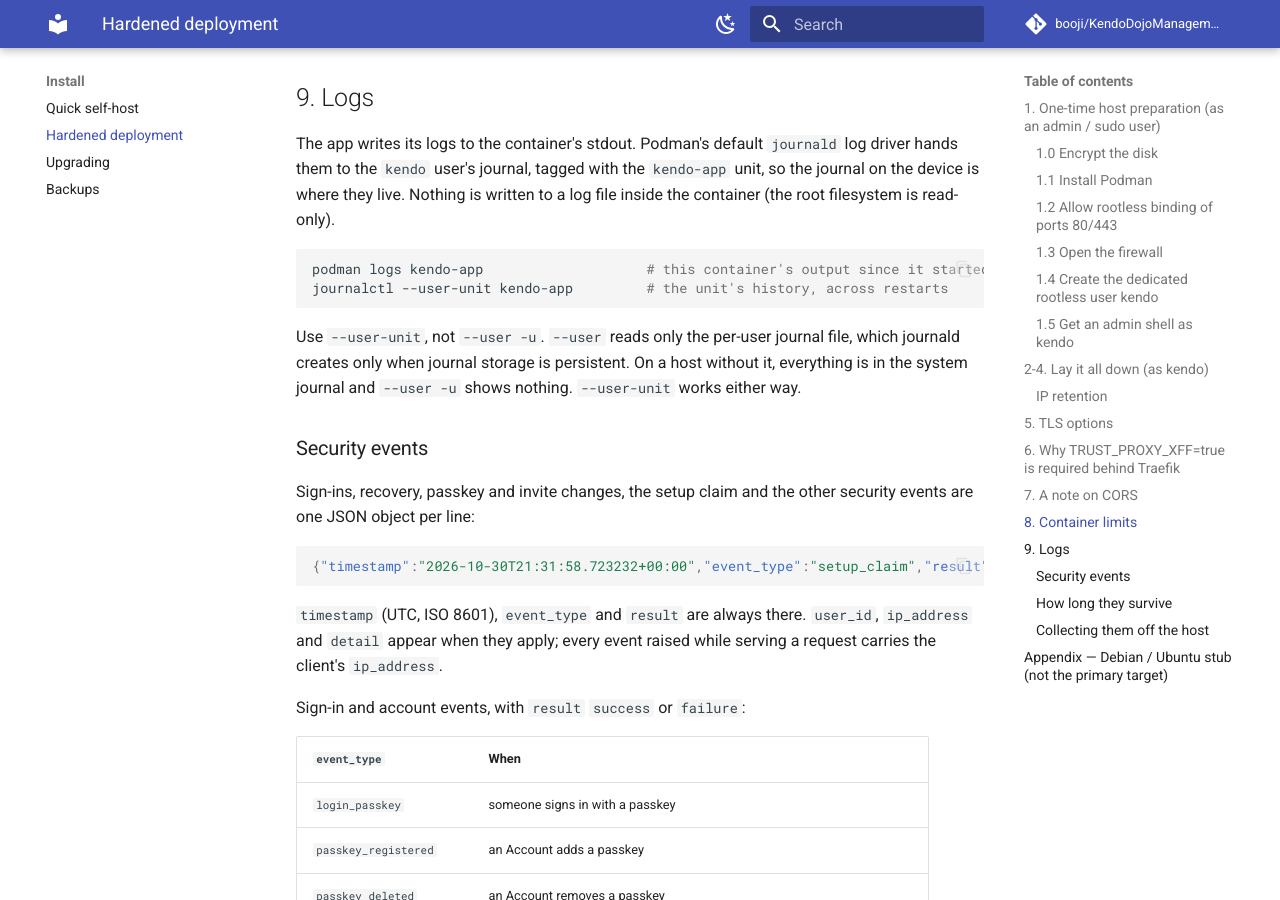
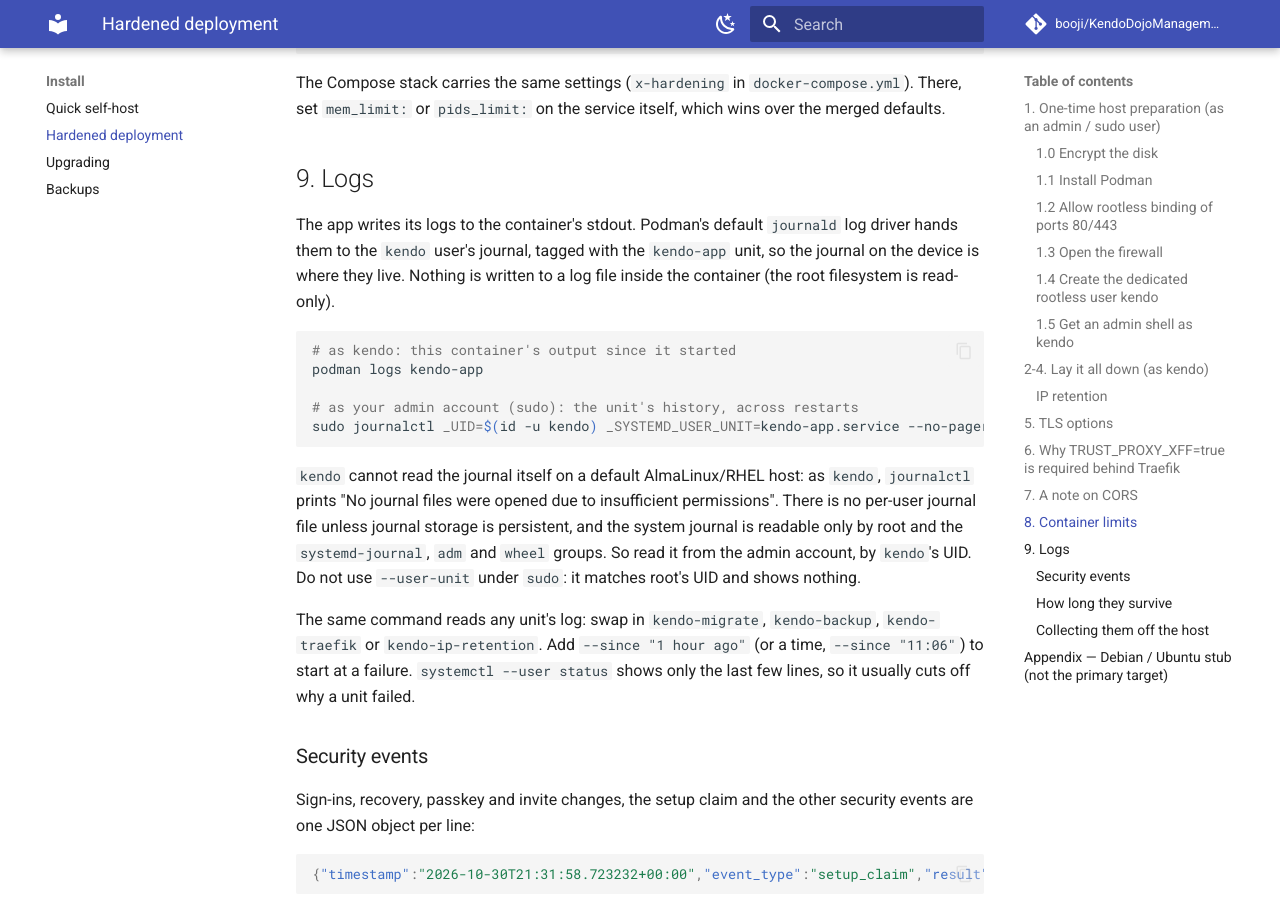
Before and after one commit to booji/KendoDojoManagement, an MkDocs documentation site: the page built from docs/deployment.md, in a window 1280 px wide and 900 px high, scrolled down 6708 px. Built offline with MkDocs 1.6.1 and Material for MkDocs 9.7.7, drawn with Linux system fonts in a browser that asks for light colours; comment, search, counter and statistics services are not loaded; the version menu is left out; some of the changed text lies outside the part shown.

Commit message:
docs: read unit logs from the admin account, not as kendo (#605)
kendo cannot read the journal on a default AlmaLinux/RHEL host. Every
log-reading step now gives sudo journalctl _UID=$(id -u kendo)
_SYSTEMD_USER_UNIT=<unit>.service and names the account; a doc test
rejects journalctl --user anywhere in the docs or setup.sh.

````diff
--- a/docs/deployment.md
+++ b/docs/deployment.md
@@ -268,7 +268,13 @@ Migrations run as their own unit: `kendo-migrate.service` runs `alembic
 upgrade head` and exits, and `kendo-app` is ordered after it, so the app
 never serves against a half-migrated schema and a failed migration shows up
 as a failed `kendo-migrate.service` rather than as an app crash (#391).
-`systemctl --user status kendo-migrate --no-pager` shows the last run.
+`systemctl --user status kendo-migrate --no-pager` (as `kendo`) shows whether
+the last run failed; its log, with the reason, is read from the admin account
+(see [Logs](#9-logs)):
+
+```bash
+sudo journalctl _UID=$(id -u kendo) _SYSTEMD_USER_UNIT=kendo-migrate.service --no-pager
+```
 
 ### IP retention
 
@@ -282,7 +288,7 @@ the timer is not installed or not enabled.
 
 ```bash
 systemctl --user list-timers kendo-ip-retention.timer --no-pager
-systemctl --user status kendo-ip-retention --no-pager   # the last run
+systemctl --user status kendo-ip-retention --no-pager   # did the last run fail? its log: see Logs
 ```
 
 The Compose stack has no timer: there the clear runs only when the app starts.
@@ -343,14 +349,25 @@ log driver hands them to the `kendo` user's journal, tagged with the
 written to a log file inside the container (the root filesystem is read-only).
 
 ```bash
-podman logs kendo-app                    # this container's output since it started
-journalctl --user-unit kendo-app         # the unit's history, across restarts
+# as kendo: this container's output since it started
+podman logs kendo-app
+
+# as your admin account (sudo): the unit's history, across restarts
+sudo journalctl _UID=$(id -u kendo) _SYSTEMD_USER_UNIT=kendo-app.service --no-pager
 ```
 
-Use `--user-unit`, not `--user -u`. `--user` reads only the per-user journal
-file, which journald creates only when journal storage is persistent. On a host
-without it, everything is in the system journal and `--user -u` shows nothing.
-`--user-unit` works either way.
+`kendo` cannot read the journal itself on a default AlmaLinux/RHEL host:
+as `kendo`, `journalctl` prints "No journal files were opened due to
+insufficient permissions". There is no per-user journal file unless journal
+storage is persistent, and the system journal is readable only by root and the
+`systemd-journal`, `adm` and `wheel` groups. So read it from the admin account,
+by `kendo`'s UID. Do not use `--user-unit` under `sudo`: it matches root's UID
+and shows nothing.
+
+The same command reads any unit's log: swap in `kendo-migrate`, `kendo-backup`,
+`kendo-traefik` or `kendo-ip-retention`. Add `--since "1 hour ago"` (or a time,
+`--since "11:06"`) to start at a failure. `systemctl --user status` shows only
+the last few lines, so it usually cuts off why a unit failed.
 
 ### Security events
 
@@ -396,9 +413,10 @@ logged. Reading data is not logged.
 To see only these lines:
 
 ```bash
-journalctl --user-unit kendo-app -o cat --grep '"event_type"'
+# as your admin account (sudo)
+sudo journalctl _UID=$(id -u kendo) _SYSTEMD_USER_UNIT=kendo-app.service -o cat --grep '"event_type"'
 # or pretty-print them, if jq is installed
-journalctl --user-unit kendo-app -o cat --grep '"event_type"' | jq .
+sudo journalctl _UID=$(id -u kendo) _SYSTEMD_USER_UNIT=kendo-app.service -o cat --grep '"event_type"' | jq .
 ```
 
 ### How long they survive
````
Also changed, not shown: docs/install/backups.md (+1 -1 lines), docs/install/upgrading.md (+9 -2 lines), docs/operating/day-2.md (+1 -0 lines), 2 other files.
